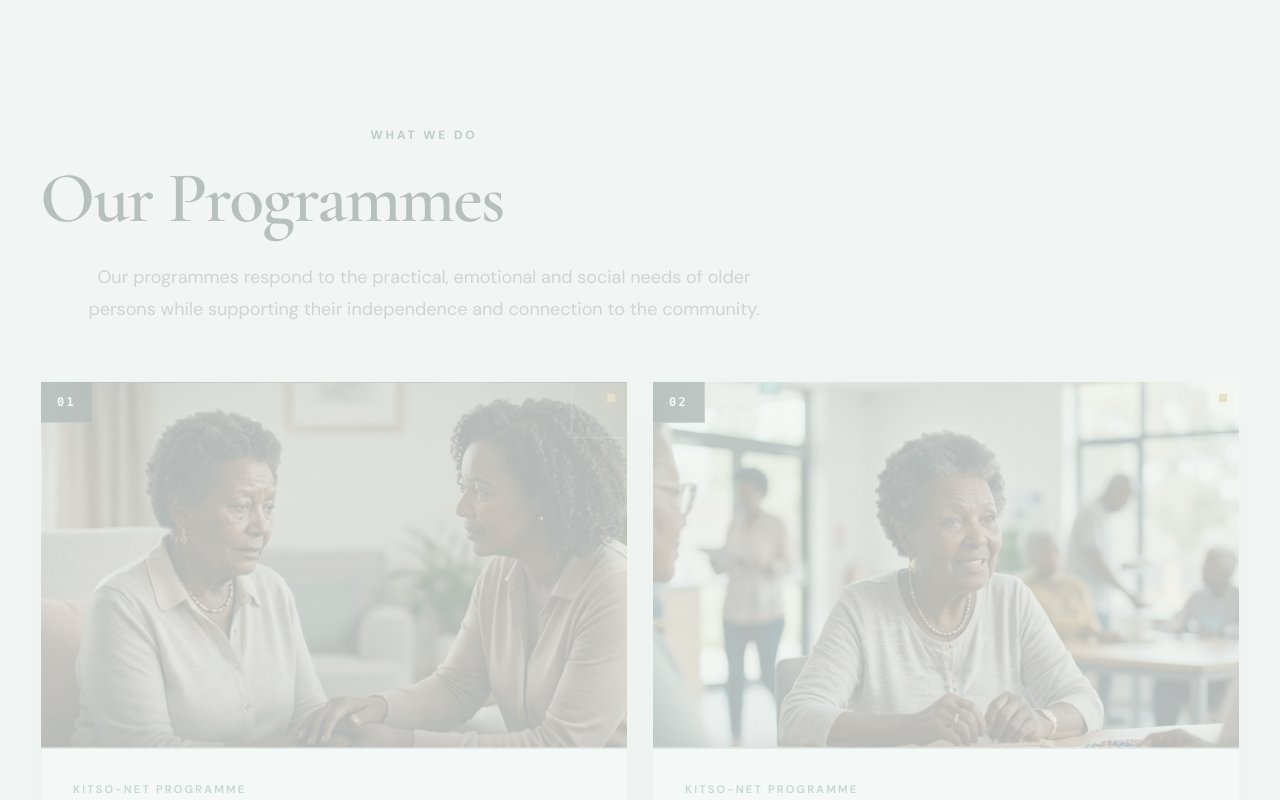
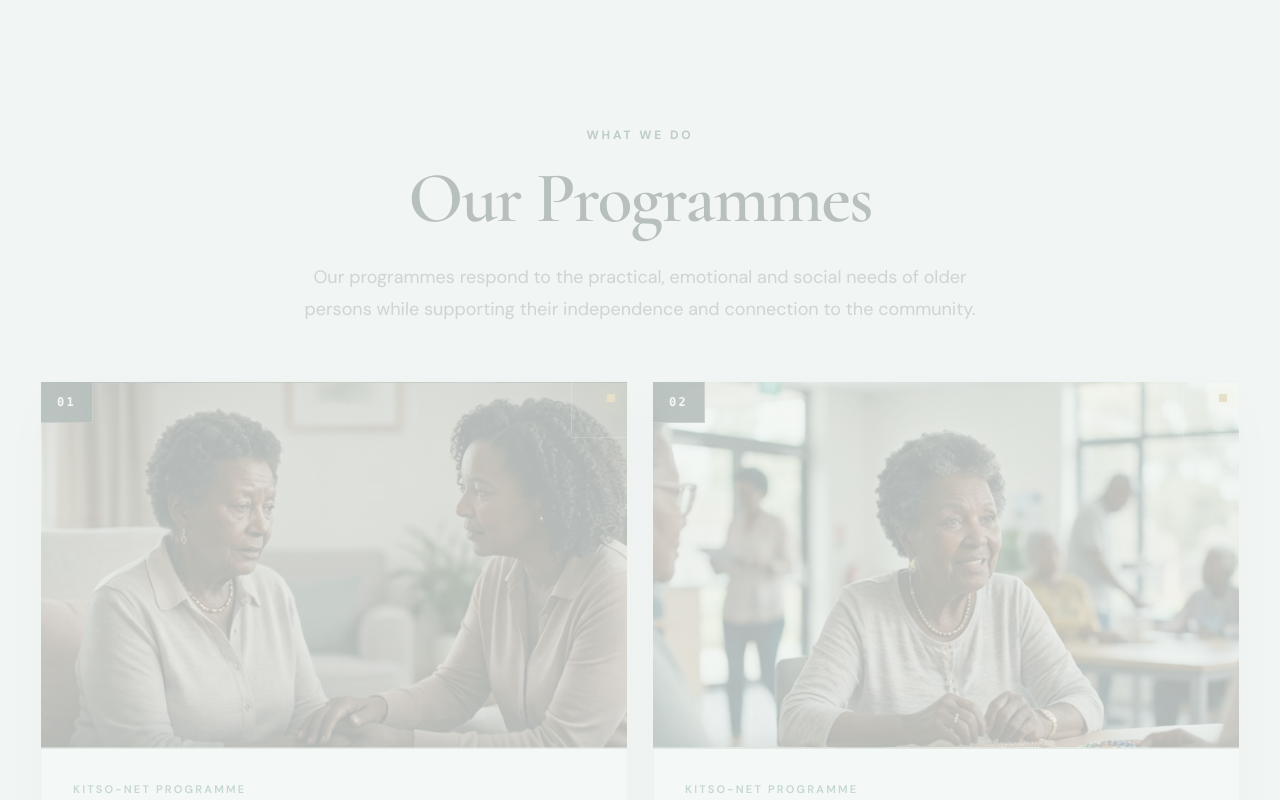
Before and after one commit to Tee-star-black/kitsonet, a React (Vite) app: page / in a window 1280 px wide. Shown: the part 2020-2820 px from the top of the page. Built offline with nearby package versions, Linux system fonts and the light colour scheme; no server answers.

Commit message:
Fix mobile heading centering classes

```diff
--- a/src/components/SectionHeading.tsx
+++ b/src/components/SectionHeading.tsx
@@ -16,14 +16,18 @@ function SectionHeading({
   const isCentered = align === 'center'
   const isDark = theme === 'dark'
 
+  const wrapperClass = isCentered
+    ? 'mx-auto flex max-w-3xl flex-col items-center text-center'
+    : 'mx-auto flex max-w-3xl flex-col items-center text-center sm:mx-0 sm:items-start sm:text-left'
+
   return (
-    <div
-      className={`flex max-w-3xl flex-col items-center text-center sm:${
-        isCentered ? 'mx-auto items-center text-center' : 'items-start text-left'
-      }`}
-    >
+    <div className={wrapperClass}>
       {eyebrow && (
-        <div className="flex items-center justify-center gap-4 sm:justify-start">
+        <div
+          className={`flex items-center justify-center gap-4 ${
+            isCentered ? '' : 'sm:justify-start'
+          }`}
+        >
           {!isCentered && (
             <span
               className={`hidden h-px w-10 sm:block ${
@@ -33,9 +37,9 @@ function SectionHeading({
           )}
 
           <p
-            className={`text-xs font-bold uppercase tracking-[0.24em] ${
-              isDark ? 'text-accent-300' : 'text-primary-700'
-            }`}
+            className={`text-center text-xs font-bold uppercase tracking-[0.24em] ${
+              isCentered ? '' : 'sm:text-left'
+            } ${isDark ? 'text-accent-300' : 'text-primary-700'}`}
           >
             {eyebrow}
           </p>
@@ -43,8 +47,8 @@ function SectionHeading({
       )}
 
       <h2
-        className={`mt-5 w-full text-center font-heading text-5xl font-semibold leading-[0.98] tracking-[-0.025em] sm:text-left sm:text-6xl lg:text-7xl ${
-          isCentered ? 'sm:text-center' : ''
+        className={`mt-5 w-full text-center font-heading text-5xl font-semibold leading-[0.98] tracking-[-0.025em] sm:text-6xl lg:text-7xl ${
+          isCentered ? '' : 'sm:text-left'
         } ${isDark ? 'text-white' : 'text-primary-950'}`}
       >
         {title}
@@ -53,7 +57,7 @@ function SectionHeading({
       {description && (
         <p
           className={`mt-7 max-w-2xl text-center text-base leading-8 sm:text-lg ${
-            isCentered ? 'sm:text-center' : 'sm:text-left'
+            isCentered ? '' : 'sm:text-left'
           } ${isDark ? 'text-primary-100' : 'text-muted'}`}
         >
           {description}
```
